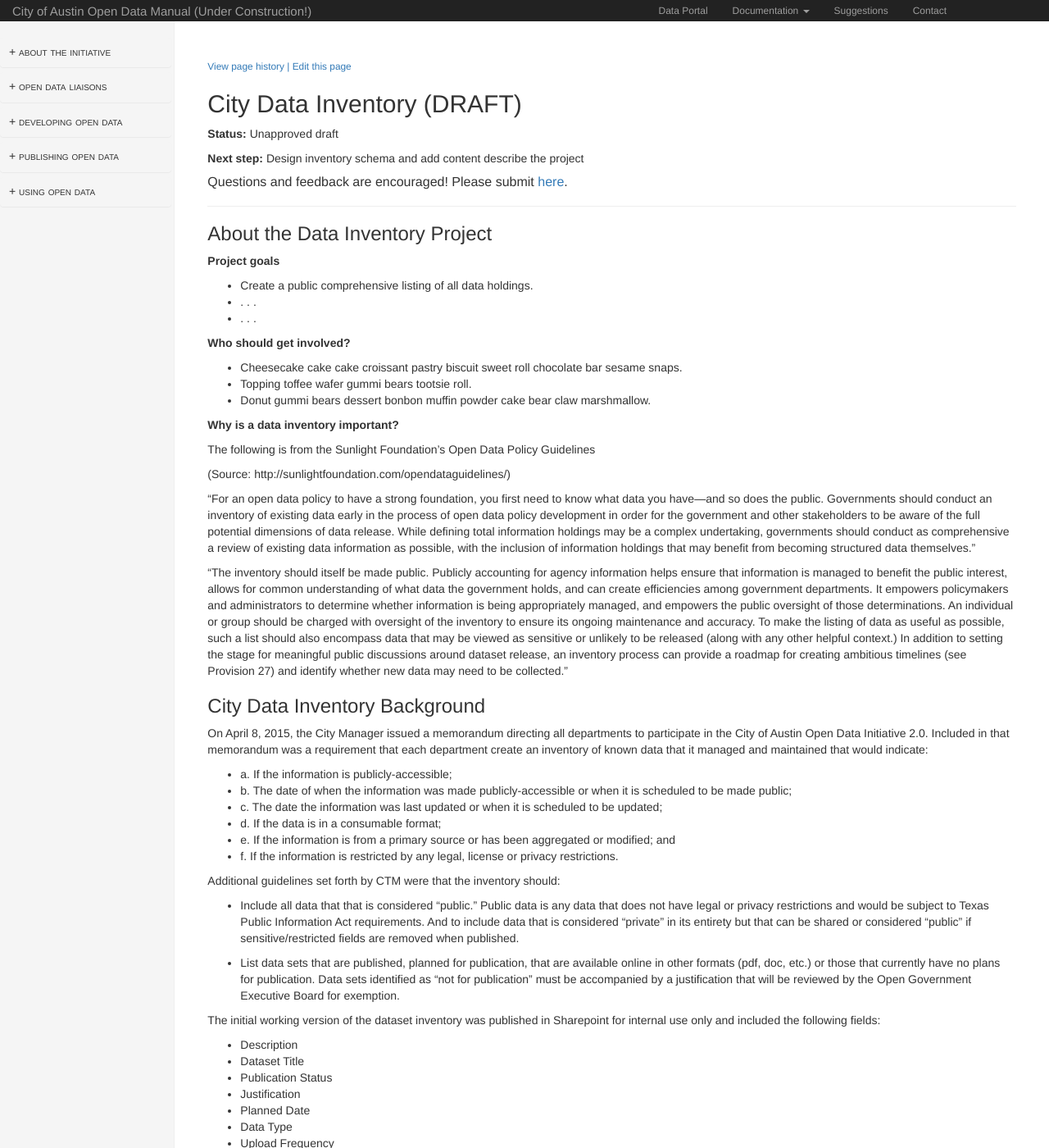
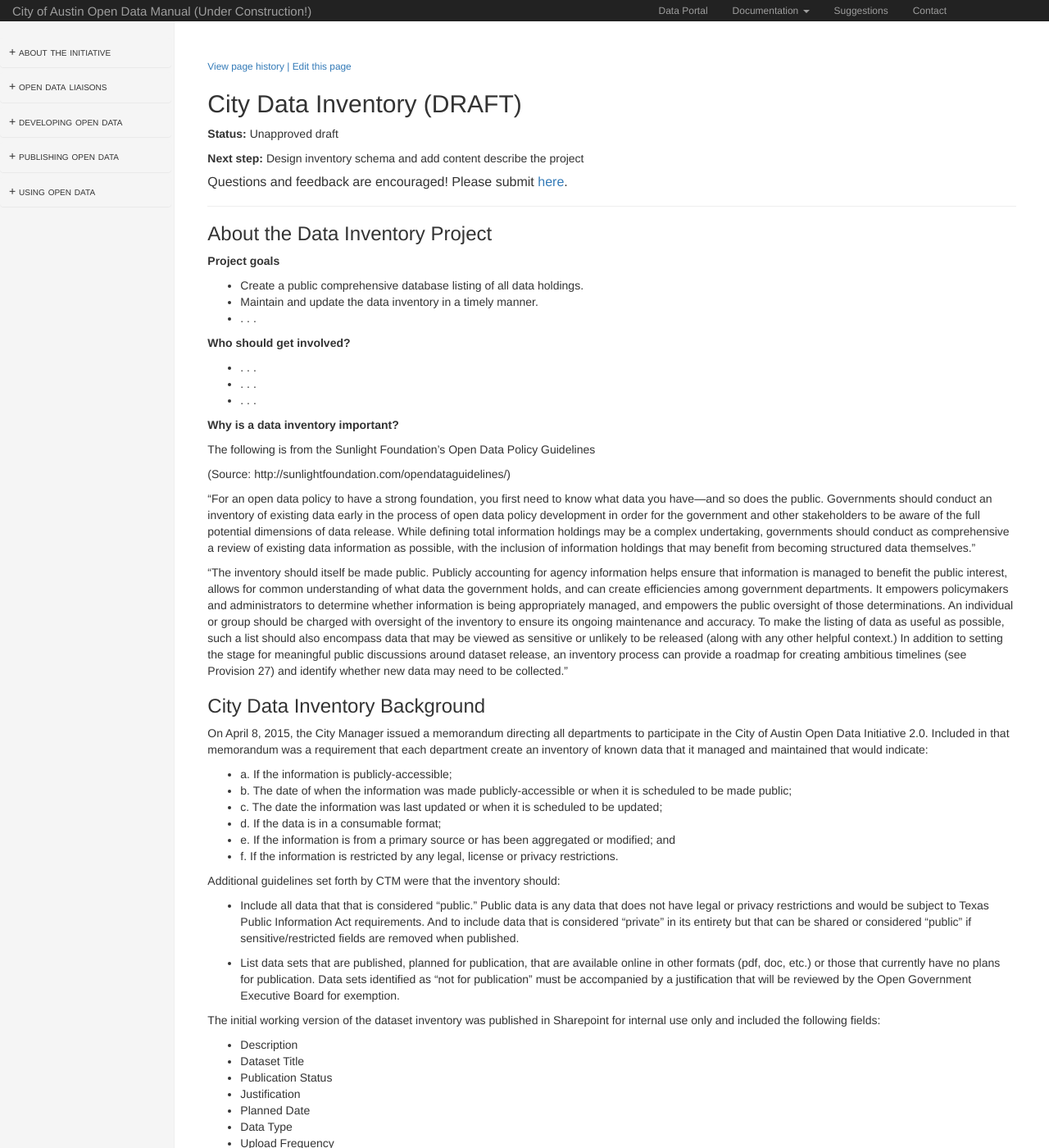
Before and after one commit to cityofaustin/open-data-manual, a Jekyll site: the page built from inventory.md, in a window 1280 px wide and 1400 px high. Shown: the whole window at 82% size. Built offline with Jekyll 4.4.1, drawn with Linux system fonts in a browser that asks for light colours; nearby versions of some CDN libraries; some of the changed text lies outside the part shown.

Commit message:
Update inventory.md

```diff
--- a/inventory.md
+++ b/inventory.md
@@ -16,15 +16,15 @@ file: inventory.md
 
 **Project goals**
 
-* Create a public comprehensive listing of all data holdings.
-* . . .
+* Create a public comprehensive database listing of all data holdings.
+* Maintain and update the data inventory in a timely manner.
 * . . .
 
 **Who should get involved?**
 
-* Cheesecake cake cake croissant pastry biscuit sweet roll chocolate bar sesame snaps.
-* Topping toffee wafer gummi bears tootsie roll.
-* Donut gummi bears dessert bonbon muffin powder cake bear claw marshmallow.
+* . . .
+* . . .
+* . . .
 
 **Why is a data inventory important?**
 
@@ -35,8 +35,6 @@ The following is from the Sunlight Foundation's Open Data Policy Guidelines
 "For an open data policy to have a strong foundation, you first need to know what data you have—and so does the public. Governments should conduct an inventory of existing data early in the process of open data policy development in order for the government and other stakeholders to be aware of the full potential dimensions of data release. While defining total information holdings may be a complex undertaking, governments should conduct as comprehensive a review of existing data information as possible, with the inclusion of information holdings that may benefit from becoming structured data themselves."
 
 "The inventory should itself be made public. Publicly accounting for agency information helps ensure that information is managed to benefit the public interest, allows for common understanding of what data the government holds, and can create efficiencies among government departments. It empowers policymakers and administrators to determine whether information is being appropriately managed, and empowers the public oversight of those determinations. An individual or group should be charged with oversight of the inventory to ensure its ongoing maintenance and accuracy. To make the listing of data as useful as possible, such a list should also encompass data that may be viewed as sensitive or unlikely to be released (along with any other helpful context.) In addition to setting the stage for meaningful public discussions around dataset release, an inventory process can provide a roadmap for creating ambitious timelines (see Provision 27) and identify whether new data may need to be collected."
-
-
 
 ## City Data Inventory Background
 
@@ -65,7 +63,9 @@ The initial working version of the dataset inventory was published in Sharepoint
 * Data Type
 * Upload Frequency
 
-## Current City Data Inventory Policies
+## City of Austin Data Inventory Policy Requirements
+
+### Create and maintain an Enterprise Data Inventory
 
 This is where we describe the current policies concerning the data inventory.
 
```
